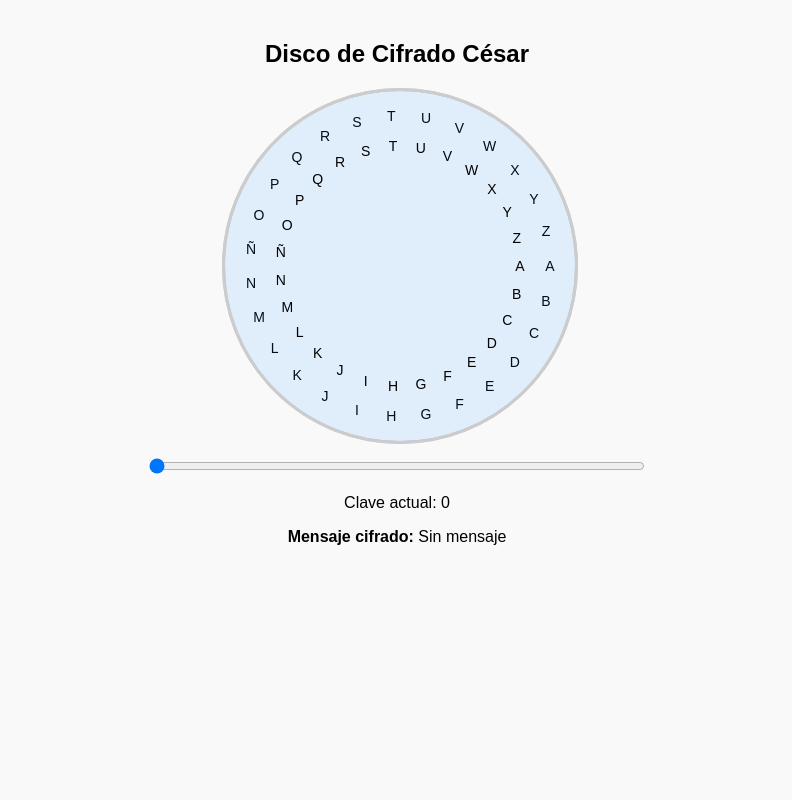
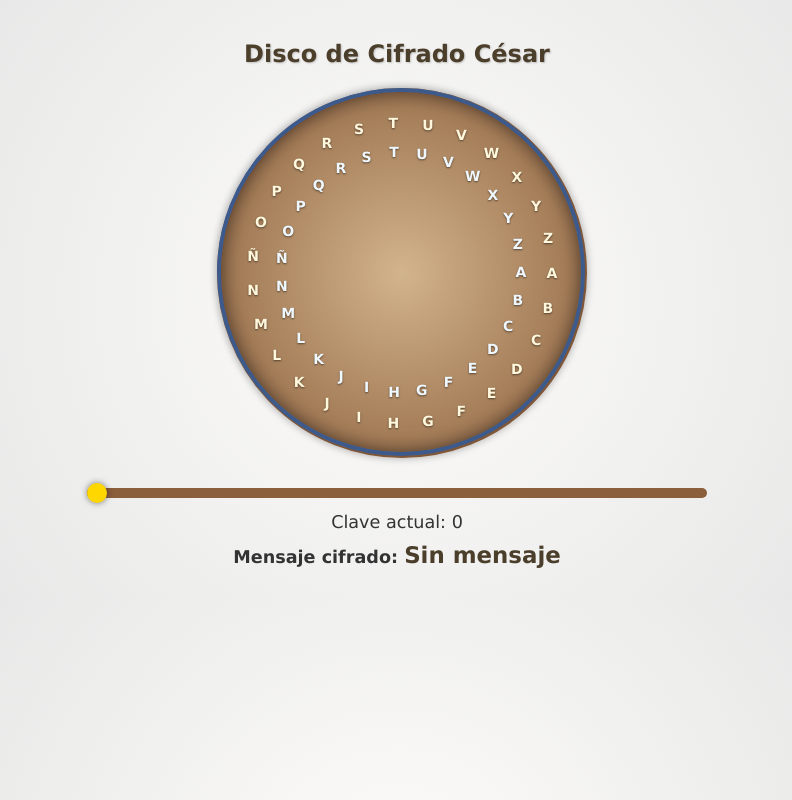
Before and after one commit to juanmaaf/EscapeRoomCreator, a plain HTML site: page entrega3/web/paginas_puzles/cifrado_cesar.html in a window 1280 px wide. Shown: the whole page, without its empty margins (243-1035 px from the left). Drawn offline with Linux system fonts and the light colour scheme.

Commit message:
Mejoras gráficas

```diff
--- a/entrega3/web/paginas_puzles/cifrado_cesar.html
+++ b/entrega3/web/paginas_puzles/cifrado_cesar.html
@@ -5,46 +5,99 @@
     <title>Disco César</title>
     <style>
       body {
-      font-family: sans-serif;
+        font-family: "Verdana", sans-serif;
         text-align: center;
         margin: 0;
         padding: 20px;
-      background: #f9f9f9;
+        background: radial-gradient(circle at center, #fdfcfb, #e0e0e0);
+        color: #333;
+      }
+
+      h2 {
+        color: #4b3e2a;
+        text-shadow: 1px 1px 2px rgba(0,0,0,0.2);
       }
 
       .disco-container {
         position: relative;
-      width: 350px;
-      height: 350px;
-      margin: auto;
+        width: 360px;
+        height: 360px;
+        margin: 20px auto;
       }
 
       .disco {
         position: absolute;
         width: 100%;
         height: 100%;
-      border: 3px solid #ccc;
         border-radius: 50%;
         display: flex;
         justify-content: center;
         align-items: center;
         font-size: 14px;
+        font-weight: bold;
+      }
+
+      .exterior {
+        border: 5px solid #8b5e3c;
+        background: radial-gradient(circle at center, #d2b48c, #8b5e3c);
+        box-shadow: inset 0 0 20px rgba(0,0,0,0.3), 0 0 10px rgba(0,0,0,0.2);
+        color: #fff8dc;
+        z-index: 1;
+      }
+
+      .interior {
+        border: 4px solid #3c5a8b;
+        transition: transform 0.3s ease;
+        box-shadow: inset 0 0 15px rgba(0,0,0,0.3), 0 0 8px rgba(0,0,0,0.2);
+        color: #f0f8ff;
+        z-index: 2;
       }
 
       .disco div {
         position: absolute;
-      width: 20px;
+        width: 24px;
         text-align: center;
-      }
-
-      .interior {
-      background-color: rgba(0, 128, 255, 0.1);
-      transition: transform 0.3s ease;
+        text-shadow: 0 1px 2px rgba(0,0,0,0.5);
       }
 
       #clave-slider {
-      width: 40%;
+        width: 50%;
         margin-top: 20px;
+        -webkit-appearance: none;
+        height: 10px;
+        background: #8b5e3c;
+        border-radius: 5px;
+        outline: none;
+      }
+
+      #clave-slider::-webkit-slider-thumb {
+        -webkit-appearance: none;
+        width: 20px;
+        height: 20px;
+        background: #ffd700;
+        border-radius: 50%;
+        cursor: pointer;
+        box-shadow: 0 0 6px rgba(0,0,0,0.5);
+      }
+
+      #clave-slider::-moz-range-thumb {
+        width: 20px;
+        height: 20px;
+        background: #ffd700;
+        border-radius: 50%;
+        cursor: pointer;
+        box-shadow: 0 0 6px rgba(0,0,0,0.5);
+      }
+
+      p {
+        font-size: 1.1em;
+        margin: 10px 0;
+      }
+
+      #mensaje-cifrado {
+        font-weight: bold;
+        font-size: 1.3em;
+        color: #4b3e2a;
       }
     </style>
   </head>
@@ -60,7 +113,6 @@
 
     <script>
       const ALFABETO = "ABCDEFGHIJKLMNÑOPQRSTUVWXYZ";
-      let alexaClient;
 
       function crearDiscoLetras(container, letras, radio) {
         const n = letras.length;
```
Also changed, not shown: entrega3/web/paginas_puzles/acertijo.html (+43 -8 lines), entrega3/web/paginas_puzles/logica.html (+40 -7 lines). Lines whose indentation alone changed are shown as unchanged.
